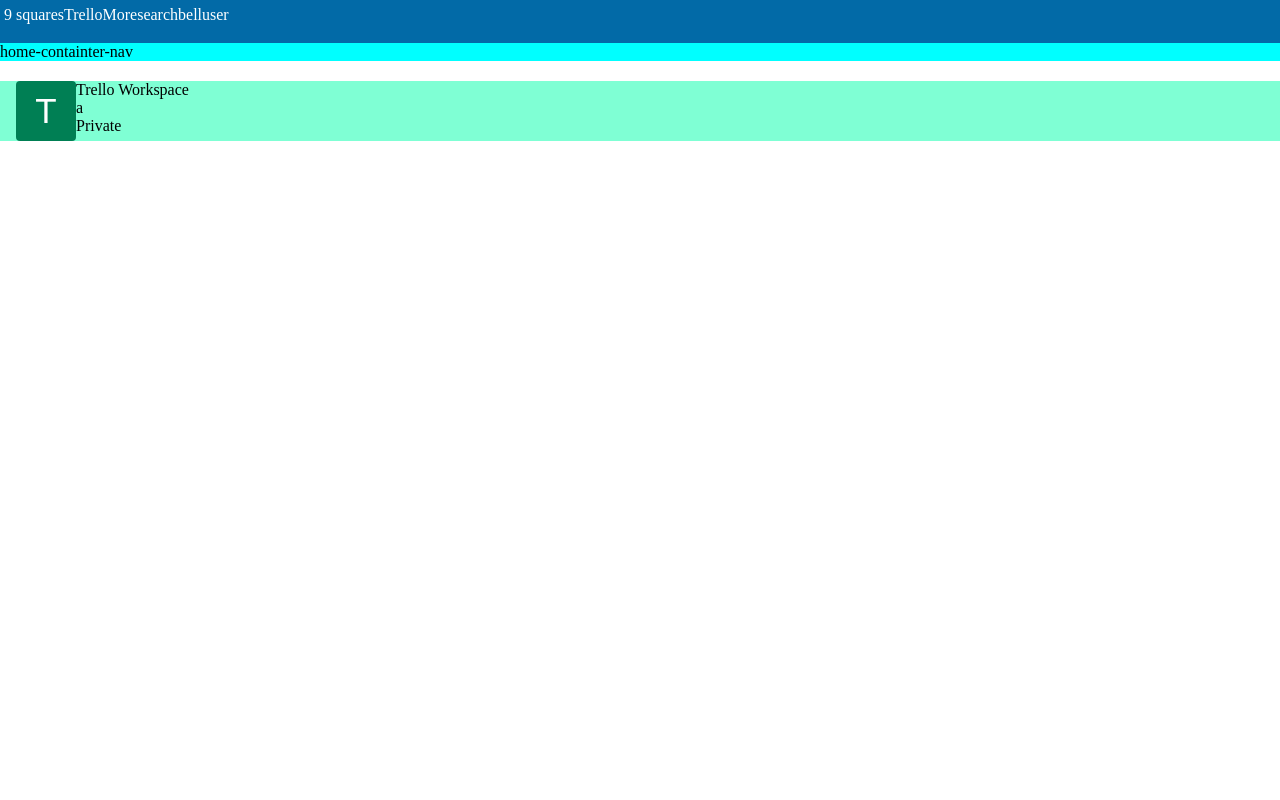
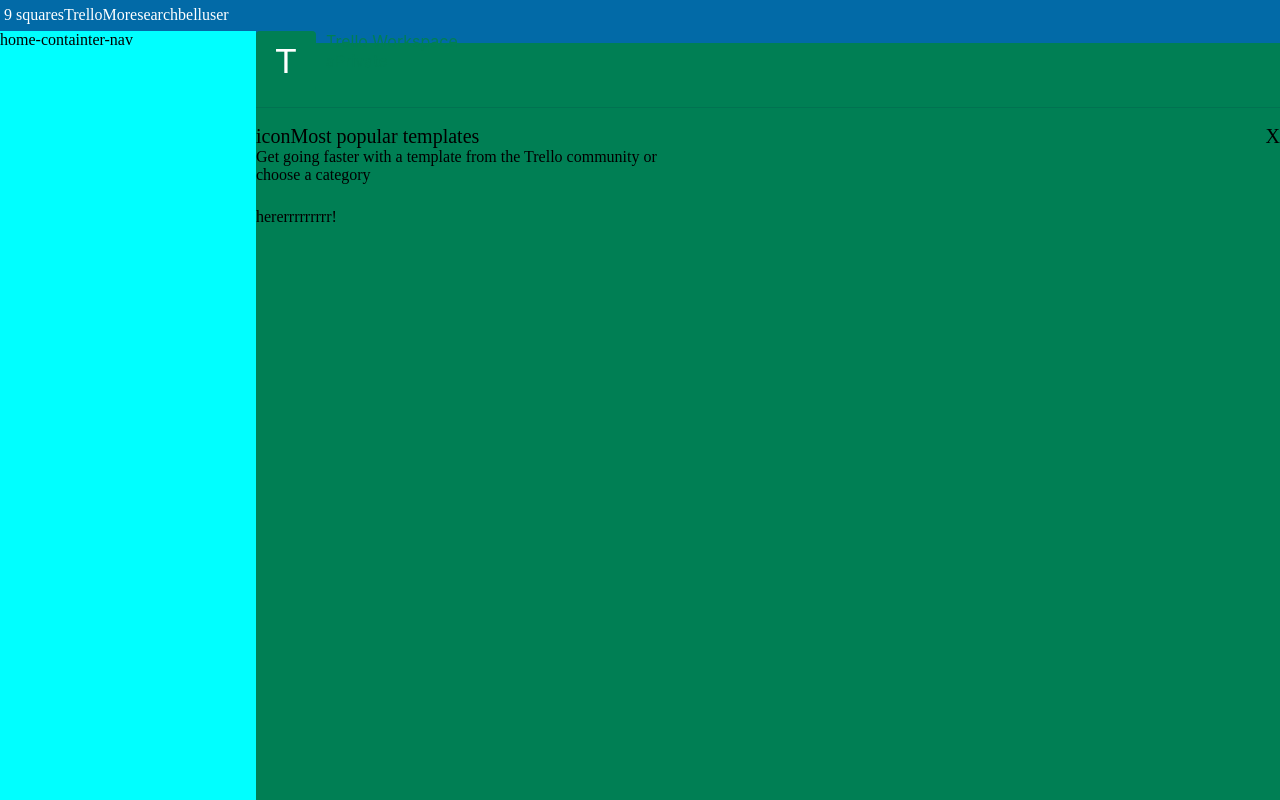
Before and after one commit to Hadar5325/Trello, a plain HTML site: page index.html in a window 1280 px wide. Drawn offline with Linux system fonts and the light colour scheme.

Commit message:
working on layout and style

```diff
--- a/index.html
+++ b/index.html
@@ -10,6 +10,7 @@
 </head>
 
 <body>
+    <div class="layout">
         <div class="header">
             <div class="header-container">
                 <div>9 squares</div>
@@ -42,10 +43,35 @@
                     </div>
                 </div>
 
+                <hr>
+
+                <div class="most-popular-templates">
+                    <div class="header-most-populate-templates-containter">
+                        <div class="icon-and-most-popular-templates-flex">
+                            <div class="icon-header-most-populate">
+                                icon
+                            </div>
+                            <div class="header-most-populate-templates">
+                                Most popular templates
+                            </div>
+                        </div>
+                        <div class="close-most-populate">X</div>
+                    </div>
+
+                    <div class="text-in-most-populate">
+                        Get going faster with a template from the Trello community or
+                    </div>
+                    <div>choose a category</div>
+
+                    <div class="options-for-templates">
+                        hererrrrrrrrr!
+                    </div>
+                </div>
 
             </div>
 
         </div>
+    </div>
 </body>
 
 </html>
--- a/style.css
+++ b/style.css
@@ -9,18 +9,39 @@
     --color2: rgb(255 255 255);
     --color3: #007f54;
 
+    --color4: #091e4221;
+
     --heightHeader: 31.200px;
     --paddingHeaderHeight: 4px;
     --paddingHeaderWidth: 6px;
 
+    --fontSize1: 20px;
+    --lineheight1: 24px;
 
     --heightAndWidthIconTrello: 60px;
     --fontSizeIconTrello: 35px;
     --borderRadiousIconTrello: 4px;
+
+    --heightOfhr: 1px;
+
+    --marginTopTemplates: 24px;
+}
+
+/** layout*/
+div.layout {
+    background-color: #007f54;
+    min-height: 100vh;
+    display: grid;
+    grid-template-columns: 1fr 4fr;
+    grid-template-rows: 31.200px 1fr;
+    grid-template-areas:
+        "header header"
+        "home-containter-nav main";
 }
 
 
 div.header {
+    grid-area: header;
     color: var(--color2);
     background-color: var(--color1);
     height: var(--heightHeader);
@@ -34,20 +55,26 @@
 }
 
 div.home-containter-nav {
+    grid-area: home-containter-nav;
     background-color: aqua;
 }
 
-div.main-content {
-    background-color: aquamarine;
-}
+/* div.main-content { */
+/* background-color: aquamarine; */
+/* } */
 
 /****Main content*************/
 
-div.main-content-container{
-    margin:20px 16px 0px;
+div.main-content-container {
+    grid-area: main
+    margin: 20px 16px 0px;
 }
-div.trello-header-workspace-container{
+
+div.trello-header-workspace-container {
     display: flex;
+    font-family: -apple-system, BlinkMacSystemFont, Segoe UI, Roboto, Noto Sans, Ubuntu, Droid Sans, Helvetica Neue, sans-serif;
+    color: var(--color3);
+    font-weight: 20px;
 
 }
 
@@ -55,13 +82,42 @@
     display: flex;
     justify-content: center;
     align-items: center;
+    margin-right: 10px;
 
     height: var(--heightAndWidthIconTrello);
     width: var(--heightAndWidthIconTrello);
     background-color: var(--color3);
     border-radius: var(--borderRadiousIconTrello);
 }
-button.icon-trello-btn div.icon-word{
-    color:var(--color2);
+
+button.icon-trello-btn div.icon-word {
+    color: var(--color2);
     font-size: var(--fontSizeIconTrello);
 }
+
+div.private-trello {
+    display: flex;
+}
+
+hr {
+    background-color: var(--color4);
+    height: var(--heightOfhr);
+    margin: 16px 0;
+    width: 100%;
+}
+
+/*Most popular templates*/
+div.header-most-populate-templates-containter {
+    display: flex;
+    justify-content: space-between;
+    font-size: var(--fontSize1);
+    line-height: var(--lineheight1);
+}
+
+div.icon-and-most-popular-templates-flex {
+    display: flex;
+}
+
+div.options-for-templates {
+    margin-top: var(--marginTopTemplates);
+}
```
Lines whose indentation alone changed are shown as unchanged.
